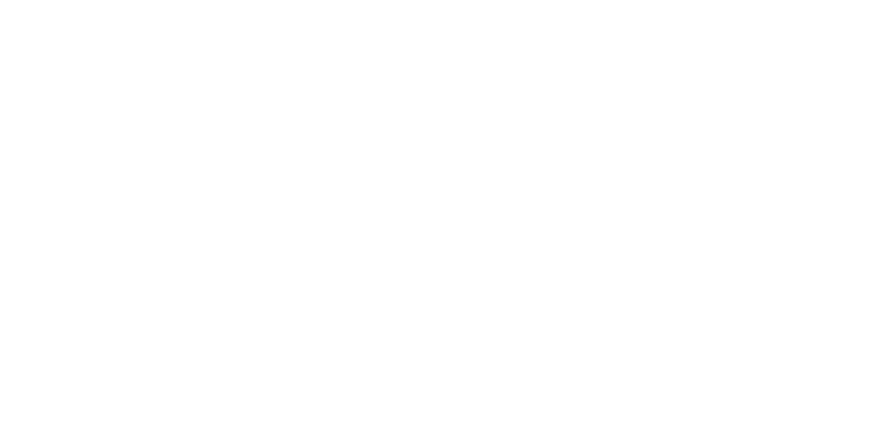
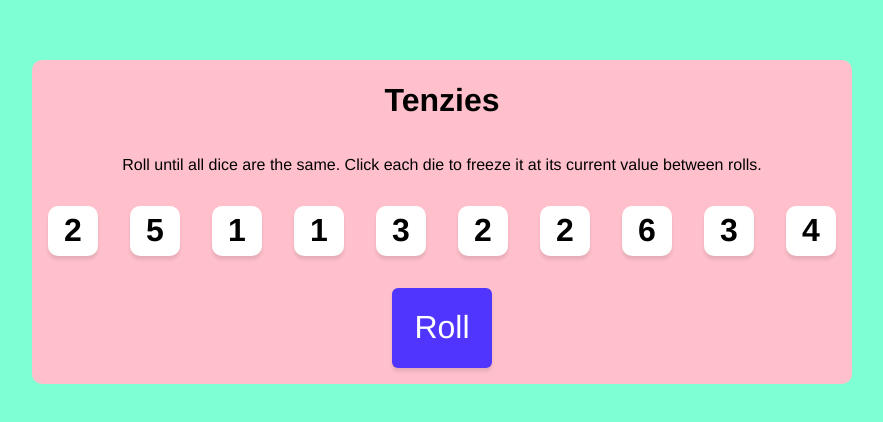
Before and after one commit to ericuh9891/FFXIV_Realtime_Raid_Planner, a React (Create React App) app in the folder scrimba/: page / in a window 1280 px wide. Shown: the part 178-600 px from the top of the page, without its empty margins (198-1081 px from the left). Built offline with nearby package versions, Linux system fonts and the light colour scheme.

Commit message:
Completed Tenzies Game from scrimba

```diff
--- a/scrimba/src/App.js
+++ b/scrimba/src/App.js
@@ -1,9 +1,10 @@
 import logo from './logo.svg';
-import MemeGenerator from './components/MemeGenerator/MemeGenerator.js';
+import Tenzies from './components/Tenzies/Tenzies.js'
 
 function App() {
 	return (
 		<div className="App">
+			<Tenzies></Tenzies>
 		</div>
 	);
 }
--- /dev/null
+++ b/scrimba/src/components/Tenzies/Dice.css
@@ -0,0 +1,21 @@
+.Dice {
+  display: flex;
+  width: 50px;
+  height: 50px;
+  margin: 0.5em;
+  cursor: pointer;
+  box-shadow: 0px 3.57447px 3.57447px rgba(0, 0, 0, 0.1);
+  border-radius: 10px;
+  justify-content: center;
+  align-items: center;
+  font-size: 2em;
+  font-weight: 700;
+}
+
+.locked {
+  background-color: #59E391;
+}
+
+.unlocked {
+  background-color: white;
+}
--- /dev/null
+++ b/scrimba/src/components/Tenzies/Dice.js
@@ -0,0 +1,17 @@
+import React from 'react';
+import './Dice.css'
+
+function Dice(props) {
+  function handleOnClick() {
+    props.lockDice(props.id);
+  };
+  return (
+    <div className={'Dice'.concat(props.isLocked ? ' locked' : ' unlocked')}
+      onClick={handleOnClick}
+    >
+      {props.value}
+    </div>
+  );
+};
+
+export default Dice;
--- /dev/null
+++ b/scrimba/src/components/Tenzies/Tenzies.css
@@ -0,0 +1,41 @@
+.tenzies-container {
+  width: 100vw;
+  height: 100vh;
+  background-color: aquamarine;
+  display: flex;
+  align-items: center;
+  justify-content: center;
+}
+
+.game-board {
+  background-color: pink;
+  width: 80%px;
+  height: 80%px;
+  display: flex;
+  flex-direction: column;
+  align-items: center;
+  font-family: Helvetica, Arial, sans-serif;
+  border-radius: 10px;
+}
+
+.dice-container {
+  display: flex;
+  flex-wrap: wrap;
+  align-items: center;
+  justify-content: space-evenly;
+}
+
+.roll {
+  width: 100px;
+  height: 80px;
+  background-color: #5035FF;
+  display: flex;
+  align-items: center;
+  justify-content: center;
+  margin: 0.5em;
+  font-size: 2em;
+  border-radius: 6px;
+  cursor: pointer;
+  color: white;
+  box-shadow: 0px 3.57447px 3.57447px rgba(0, 0, 0, 0.1);
+}
--- /dev/null
+++ b/scrimba/src/components/Tenzies/Tenzies.js
@@ -0,0 +1,98 @@
+import React from 'react'
+import Dice from './Dice.js'
+import './Tenzies.css'
+
+function Tenzies() {
+  /*** Component states ***/
+  const [dices, setDices] = React.useState(defaultDices);
+  const diceElements = renderDices();
+
+  /*** Setup functions ***/
+  function defaultDices() {
+    const dices = Array(10);
+    for(let index = 0; index < dices.length; index++){
+      dices[index] =
+      {
+        id: index,
+        value: getRandomValue(),
+        isLocked: false,
+      };
+    };
+    return dices;
+  };
+
+  function renderDices() {
+    return dices.map( (dice) => (
+      <Dice
+        key={dice.id}
+        id={dice.id}
+        value={dice.value}
+        lockDice={lockDice}
+        isLocked={dice.isLocked}
+      >
+      </Dice>
+    ));
+  };
+
+  /*** Helper functions ***/
+  function getRandomValue() {
+    // gets a random number from 1 to 6
+    return Math.ceil(Math.random() * 6);
+  };
+
+  function lockDice(id) {
+    setDices( prevDices => prevDices.map( dice => {
+        return dice.id === id ? {...dice, isLocked: !dice.isLocked} : {...dice};
+      })
+    );
+  };
+
+  function checkForWin() {
+    const candidateNumber = dices[0].value;
+    const won = dices.every( (dice) => {
+      return candidateNumber === dice.value && dice.isLocked;
+    });
+    return won;
+  };
+  /*** onClick Handlers ***/
+  function rerollDices() {
+    setDices( prevDices => prevDices.map( dice => {
+        return dice.isLocked ? {...dice} : {...dice, value: getRandomValue()}
+      })
+    );
+  };
+
+  function resetGame() {
+    setDices( () => defaultDices());
+  };
+
+  /*** Button elements ***/
+  const rerollButton = (
+    <div className='Tenzies roll'
+      onClick={rerollDices}
+    >Roll</div>
+  );
+  const resetGameButton = (
+    <div className='Tenzies roll'
+      onClick={resetGame}
+    >Reset Game</div>
+  );
+
+  /*** Component Markup ***/
+  return (
+    <div className='Tenzies tenzies-container'>
+      <div className='Tenzies game-board'>
+        <h1>Tenzies</h1>
+        <p>{`Roll until all dice are the same.
+        Click each die to freeze it at its current value between rolls.`}
+        </p>
+        <div className='Tenzies dice-container'>
+          {diceElements}
+        </div>
+        {checkForWin() ? resetGameButton : rerollButton}
+      </div>
+    </div>
+  );
+};
+
+export default Tenzies;
```
